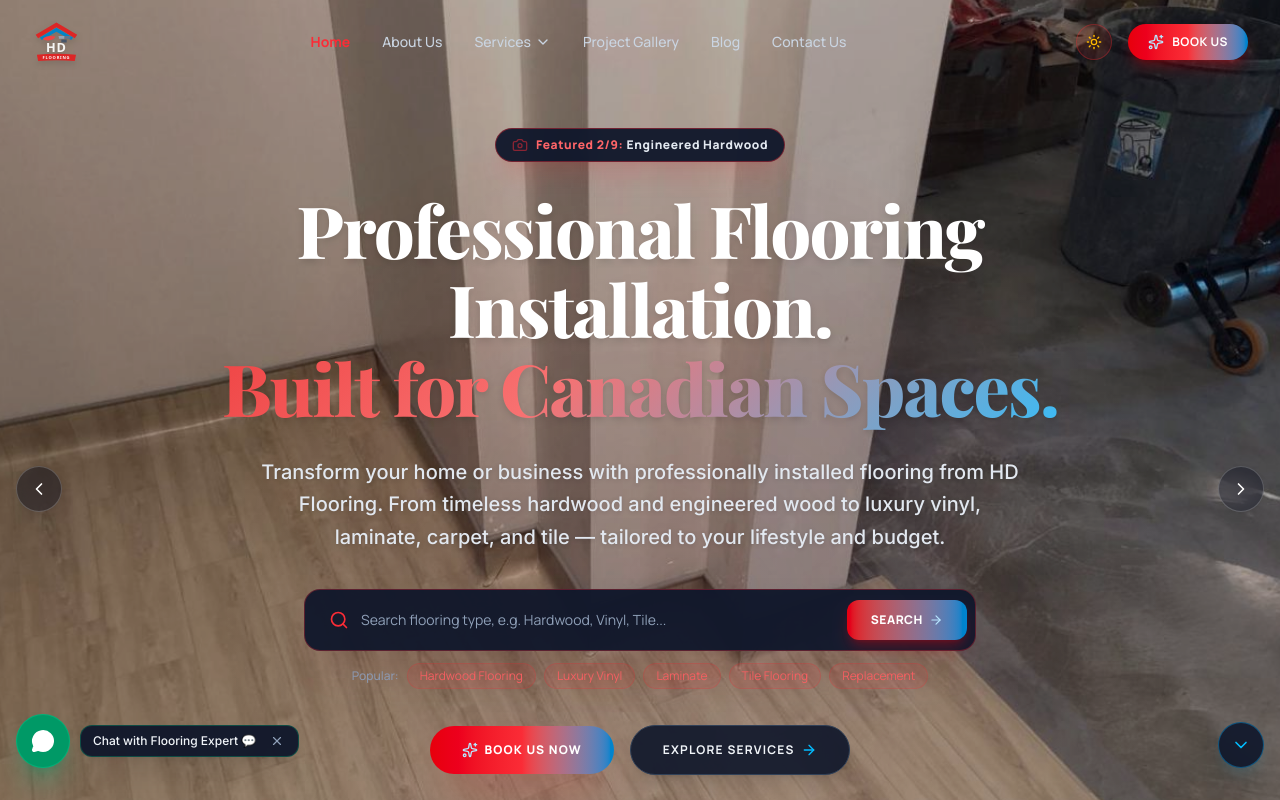
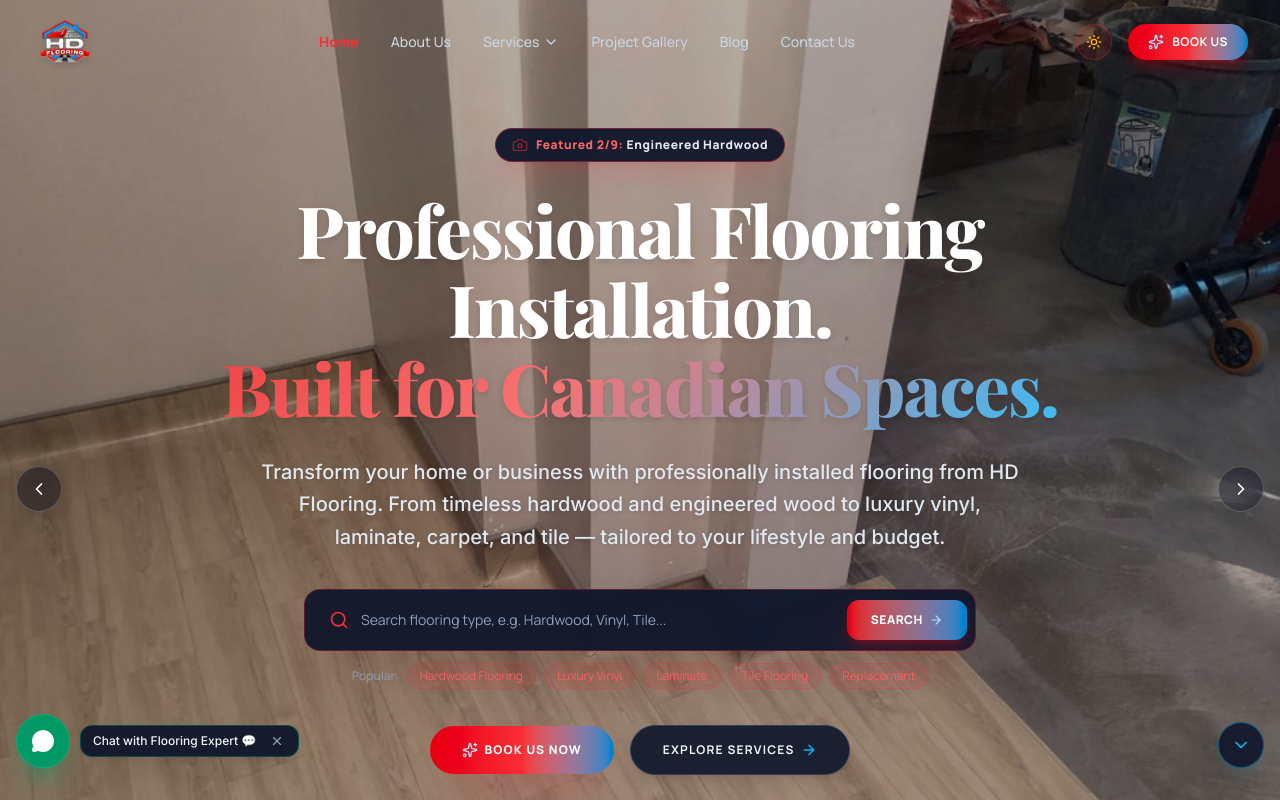
Before and after one commit to iKoniz2024/hd-flooring, a Next.js app: page / in a window 1280 px wide. Shown: the top 800 px of the page. Built offline with nearby package versions, Linux system fonts and the light colour scheme; a web font is replaced by a local one.

Commit message:
feat: update brand logo to use light-logo and dark-logo based on active theme

```diff
--- a/src/components/ui/BrandLogo.tsx
+++ b/src/components/ui/BrandLogo.tsx
@@ -1,73 +1,41 @@
 'use client';
 
+import { useTheme } from 'next-themes';
+import { useEffect, useState } from 'react';
+
 export function BrandLogo({ className = 'h-10' }: { className?: string }) {
+  const { theme, resolvedTheme } = useTheme();
+  const [mounted, setMounted] = useState(false);
+
+  useEffect(() => {
+    setMounted(true);
+  }, []);
+
+  const currentTheme = resolvedTheme || theme || 'dark';
+  const isDark = currentTheme === 'dark';
+
   return (
-    <div className={`flex items-center gap-2.5 ${className}`}>
-      {/* HD Flooring Brand SVG Emblem */}
-      <svg
-        viewBox="0 0 200 180"
-        className="h-full w-auto drop-shadow-md"
-        fill="none"
-        xmlns="http://www.w3.org/2000/svg"
-      >
-        {/* Outer Red Roof */}
-        <path
-          d="M 100 10 L 185 60 L 175 75 L 100 30 L 25 75 L 15 60 Z"
-          fill="#DC2626"
+    <div className={`relative flex items-center shrink-0 ${className}`}>
+      {mounted ? (
+        <img
+          src={isDark ? '/assets/images/dark-logo.png' : '/assets/images/light-logo.png'}
+          alt="HD Flooring Logo"
+          className="h-full w-auto object-contain drop-shadow-md rounded"
         />
-
-        {/* Inner Cyan Roof */}
-        <path
-          d="M 100 32 L 168 72 L 160 82 L 100 48 L 40 82 L 32 72 Z"
-          fill="#0284C7"
-        />
-
-        {/* Carpet Roll (Red) inside Roof Left */}
-        <path
-          d="M 45 78 C 45 70, 75 60, 95 68 C 95 75, 80 88, 50 82 Z"
-          fill="#EF4444"
-        />
-
-        {/* Floor Tile Grid inside Roof Right */}
-        <rect x="110" y="65" width="22" height="12" fill="#94A3B8" rx="1" />
-        <rect x="135" y="65" width="22" height="12" fill="#64748B" rx="1" />
-        <rect x="120" y="80" width="22" height="12" fill="#475569" rx="1" />
-
-        {/* Main HD Lettering */}
-        <text
-          x="100"
-          y="130"
-          textAnchor="middle"
-          fill="#18181B"
-          className="dark:fill-stone-100"
-          fontSize="52"
-          fontWeight="900"
-          fontFamily="system-ui, sans-serif"
-          letterSpacing="4"
-        >
-          HD
-        </text>
-
-        {/* Bottom Red Ribbon Banner */}
-        <path
-          d="M 20 142 Q 100 135 180 142 L 175 168 Q 100 162 25 168 Z"
-          fill="#DC2626"
-        />
-
-        {/* "FLOORING" text inside ribbon */}
-        <text
-          x="100"
-          y="160"
-          textAnchor="middle"
-          fill="#FFFFFF"
-          fontSize="17"
-          fontWeight="900"
-          fontFamily="system-ui, sans-serif"
-          letterSpacing="3"
-        >
-          FLOORING
-        </text>
-      </svg>
+      ) : (
+        <>
+          <img
+            src="/assets/images/light-logo.png"
+            alt="HD Flooring Logo"
+            className="h-full w-auto object-contain block dark:hidden drop-shadow-md rounded"
+          />
+          <img
+            src="/assets/images/dark-logo.png"
+            alt="HD Flooring Logo"
+            className="h-full w-auto object-contain hidden dark:block drop-shadow-md rounded"
+          />
+        </>
+      )}
     </div>
   );
 }
```
Also changed, not shown: public/assets/images/dark-logo.png (added), public/assets/images/light-logo.png (added).
